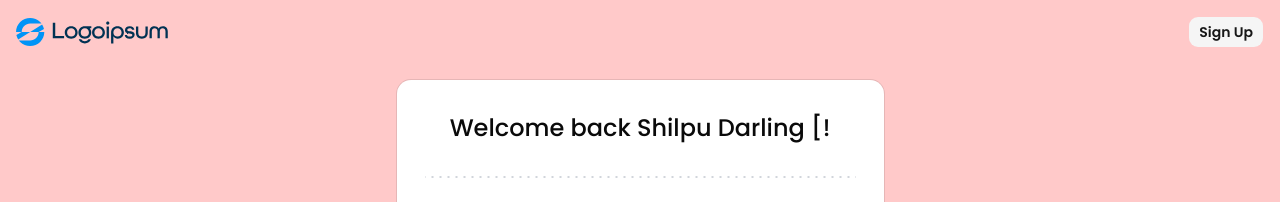
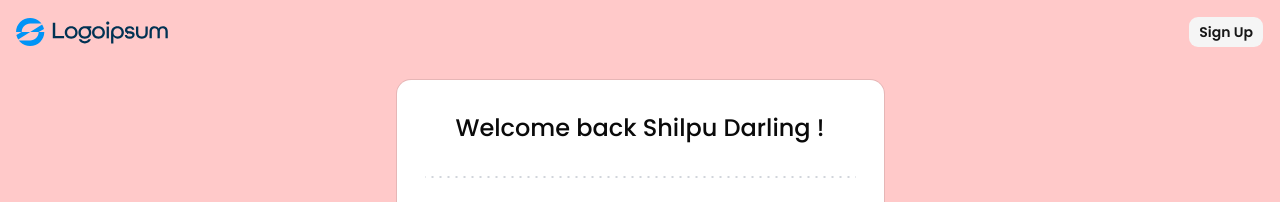
Before and after one commit to erpuzan21/jira-clone, a Next.js app: page /sign-in in a window 1280 px wide. Shown: the top 202 px of the page. Built offline with nearby package versions, Linux system fonts and the light colour scheme.

Commit message:
corrected

```diff
--- a/src/features/auth/components/sign-in-card.tsx
+++ b/src/features/auth/components/sign-in-card.tsx
@@ -19,7 +19,7 @@ import { Button } from "@/components/ui/button";
 
       <CardHeader className="flex justify-center p-4 items-center text-center">
         <CardTitle className="text-2xl">
-          Welcome back Shilpu Darling [!
+          Welcome back Shilpu Darling !
         </CardTitle>
       </CardHeader>
 
@@ -49,7 +49,7 @@ import { Button } from "@/components/ui/button";
             min={5}
             max={20}
           />
-          <Button disabled={false} type="submit"  p-2 className="w-full">
+          <Button disabled={false} type="submit" className="w-full">
             Login
           </Button>
 
```
Also changed, not shown: src/features/auth/components/sign-up-card.tsx (added).
